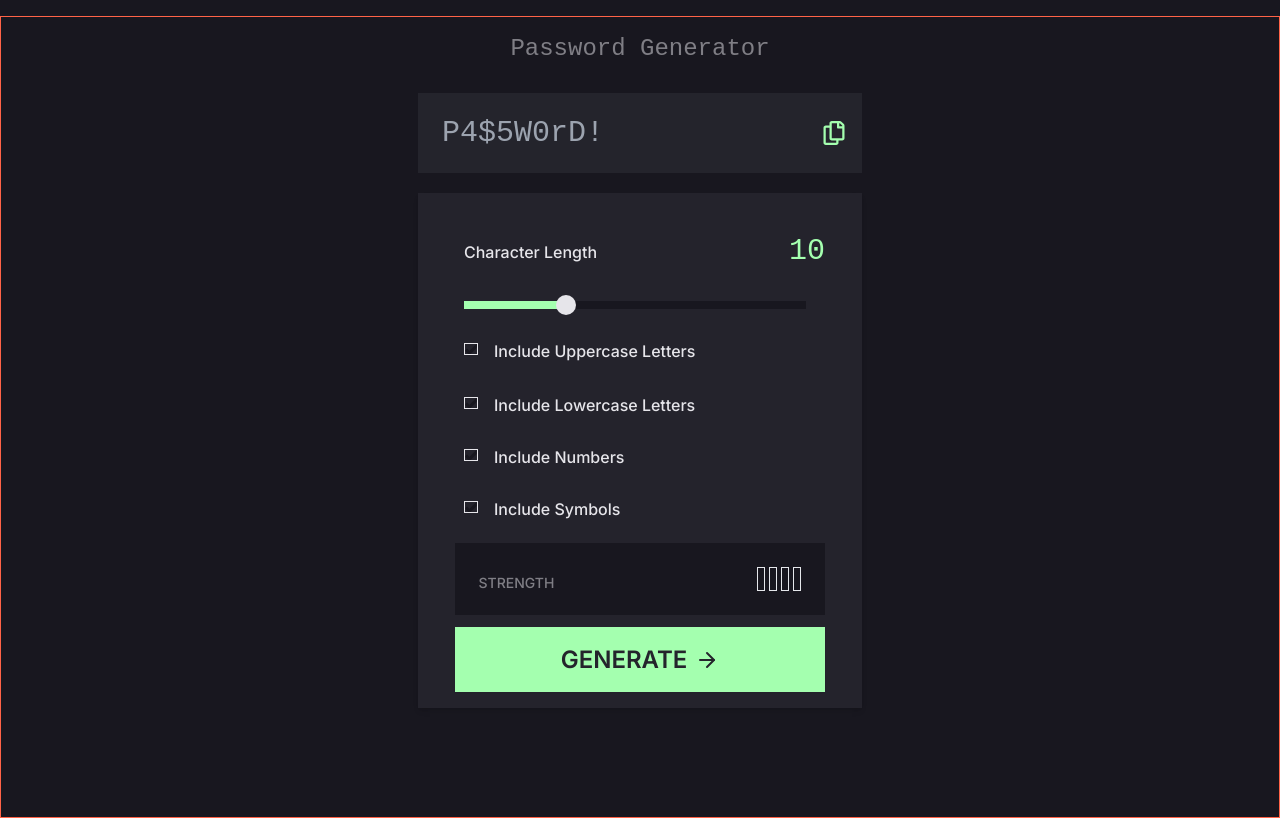
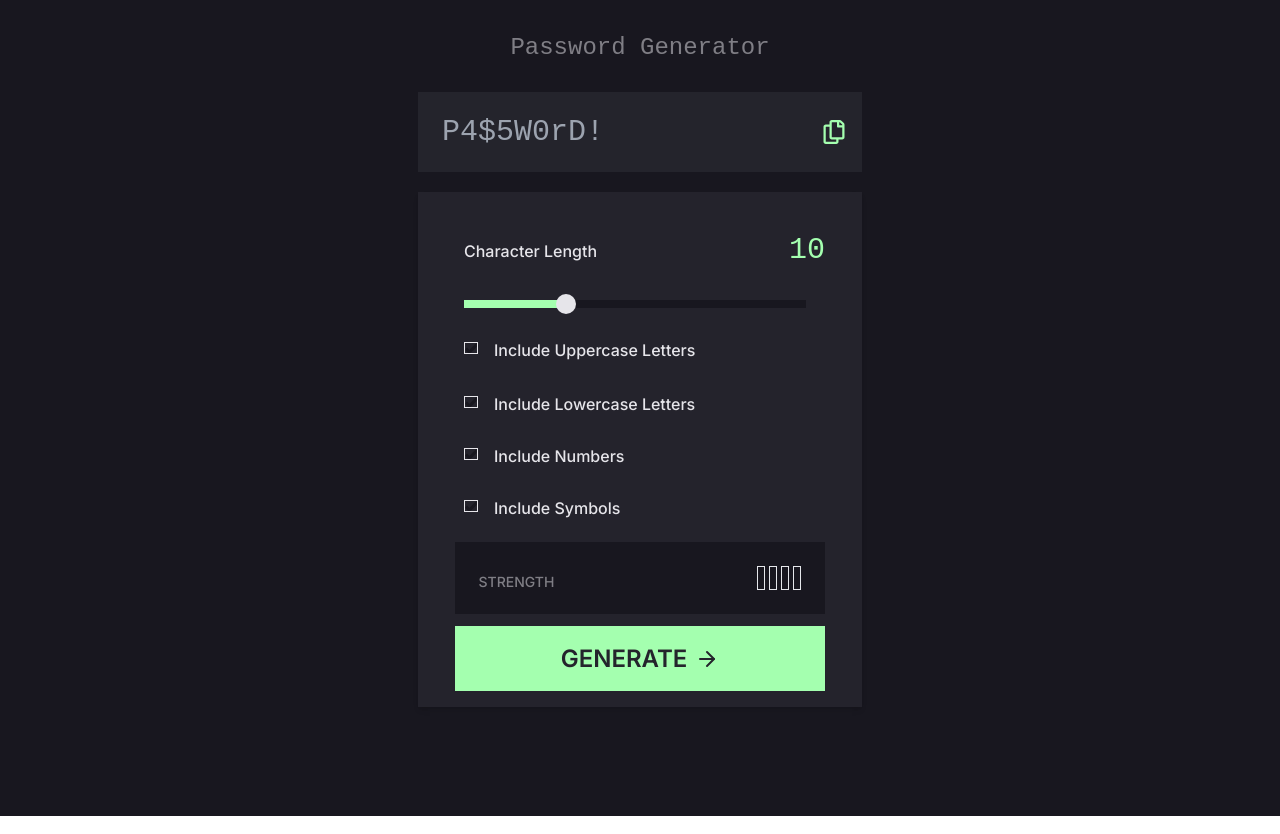
Before and after one commit to joe-boadi/password-generator-app, a Next.js app: page / in a window 1280 px wide. Built offline with nearby package versions, Linux system fonts and the light colour scheme.

Commit message:
Make style updates to appearance

```diff
--- a/app/Styles/styles.module.css
+++ b/app/Styles/styles.module.css
@@ -12,7 +12,7 @@ html#root, body#root {
     align-items: center;
     background-color: #18171F;
     color:#E6E5EA;
-    border: solid 1px tomato;
+    /* border: solid 1px tomato; */
     height: 100%;
     /* height: 100vh; */
     /* font-family: "JetBrains Mono", monospace;     */
```
